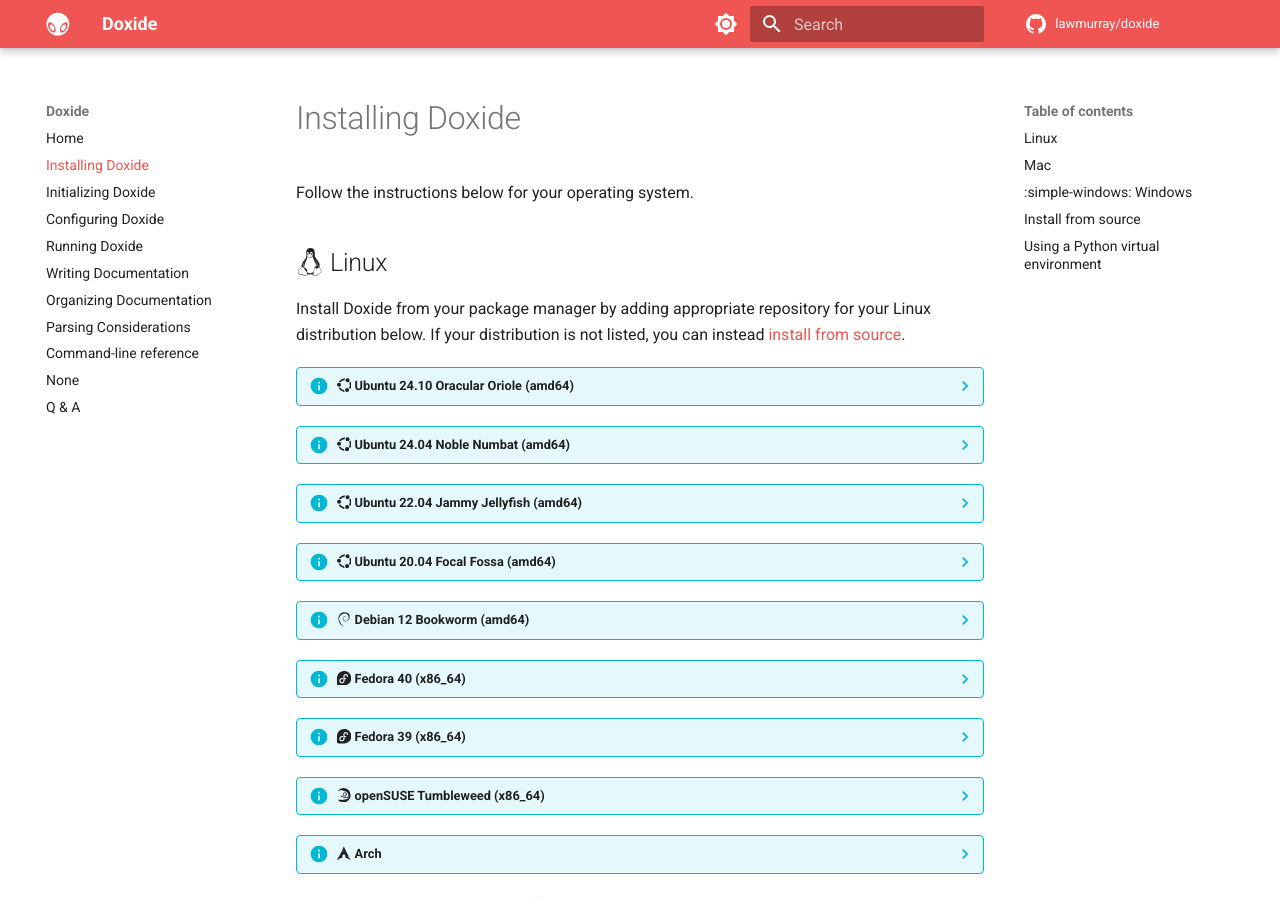
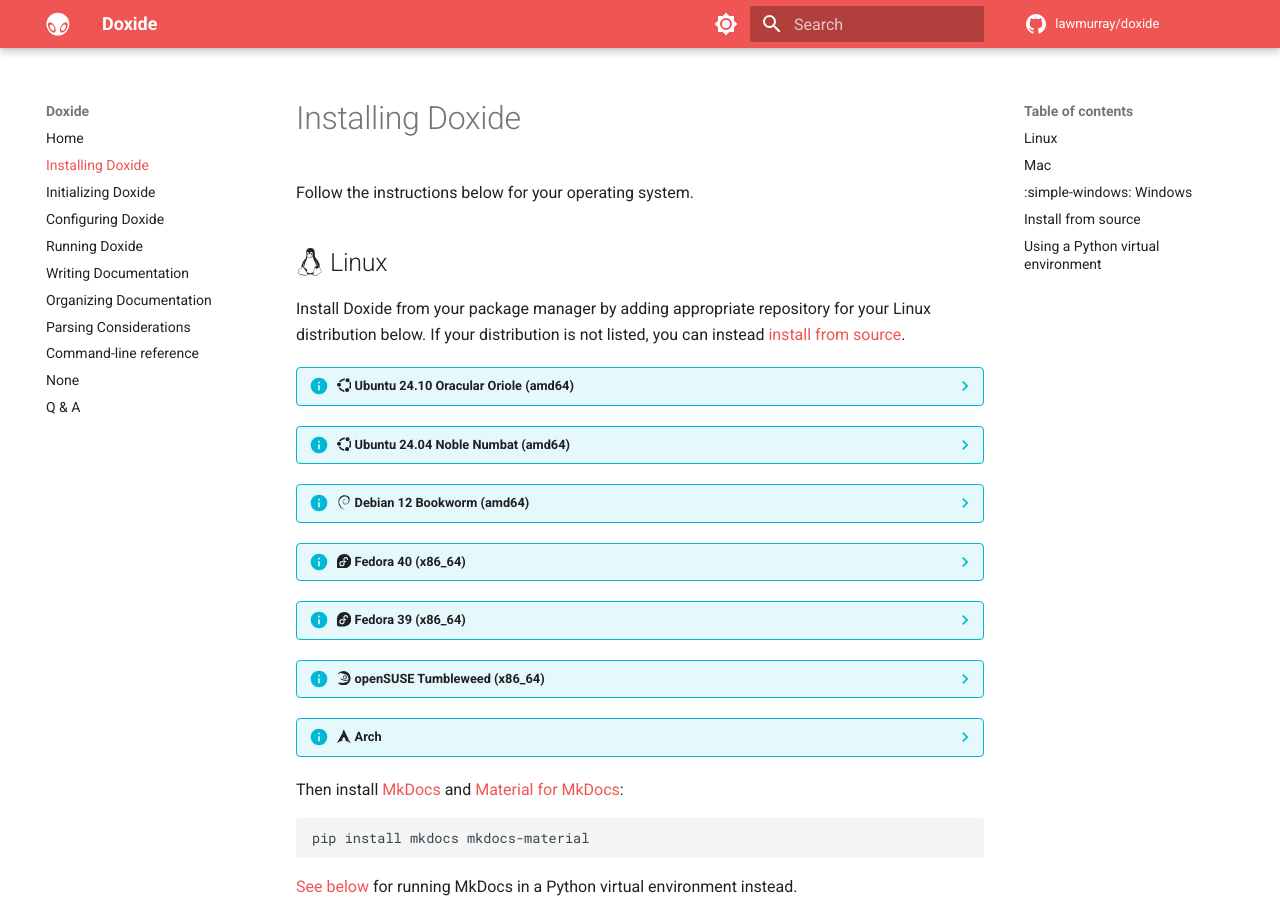
Before and after one commit to lawmurray/doxide, an MkDocs documentation site: the page built from docs/installation.md, in a window 1280 px wide and 900 px high. Built offline with MkDocs 1.6.1 and Material for MkDocs 9.7.7, drawn with Linux system fonts in a browser that asks for light colours; comment, search, counter and statistics services are not loaded; some of the changed lines change nothing that is shown.

Commit message:
Removed Ubuntu focal and jammy repositories.

````diff
--- a/docs/installation.md
+++ b/docs/installation.md
@@ -19,24 +19,6 @@
     Install Doxide:
     ```
     echo 'deb http://download.indii.org/deb noble main' | sudo tee /etc/apt/sources.list.d/indii.org.list
-    curl -fsSL https://download.indii.org/deb/Release.key | gpg --dearmor | sudo tee /etc/apt/trusted.gpg.d/indii.org.gpg > /dev/null
-    sudo apt update
-    sudo apt install doxide
-    ```
-
-??? info ":simple-ubuntu: Ubuntu 22.04 Jammy Jellyfish (amd64)"
-    Install Doxide:
-    ```
-    echo 'deb http://download.indii.org/deb jammy main' | sudo tee /etc/apt/sources.list.d/indii.org.list
-    curl -fsSL https://download.indii.org/deb/Release.key | gpg --dearmor | sudo tee /etc/apt/trusted.gpg.d/indii.org.gpg > /dev/null
-    sudo apt update
-    sudo apt install doxide
-    ```
-
-??? info ":simple-ubuntu: Ubuntu 20.04 Focal Fossa (amd64)"
-    Install Doxide:
-    ```
-    echo 'deb http://download.indii.org/deb focal main' | sudo tee /etc/apt/sources.list.d/indii.org.list
     curl -fsSL https://download.indii.org/deb/Release.key | gpg --dearmor | sudo tee /etc/apt/trusted.gpg.d/indii.org.gpg > /dev/null
     sudo apt update
     sudo apt install doxide
````
